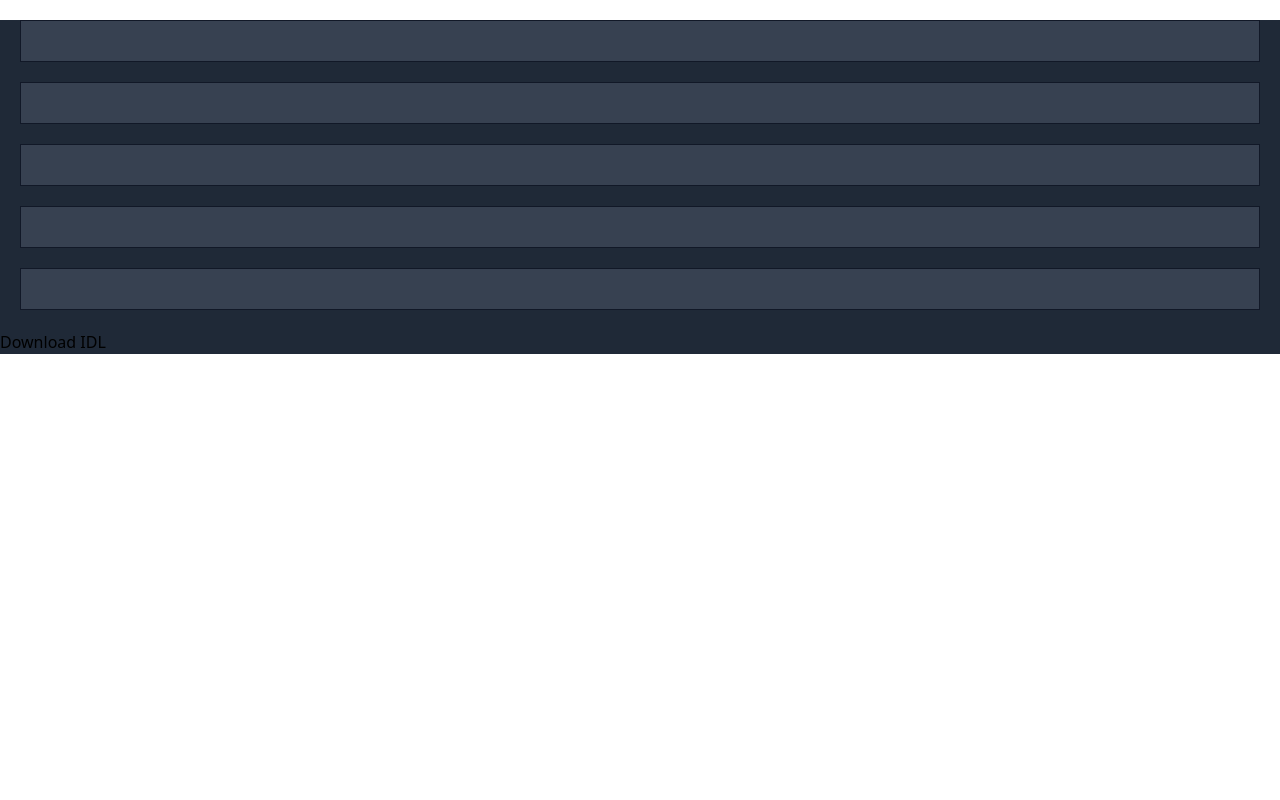
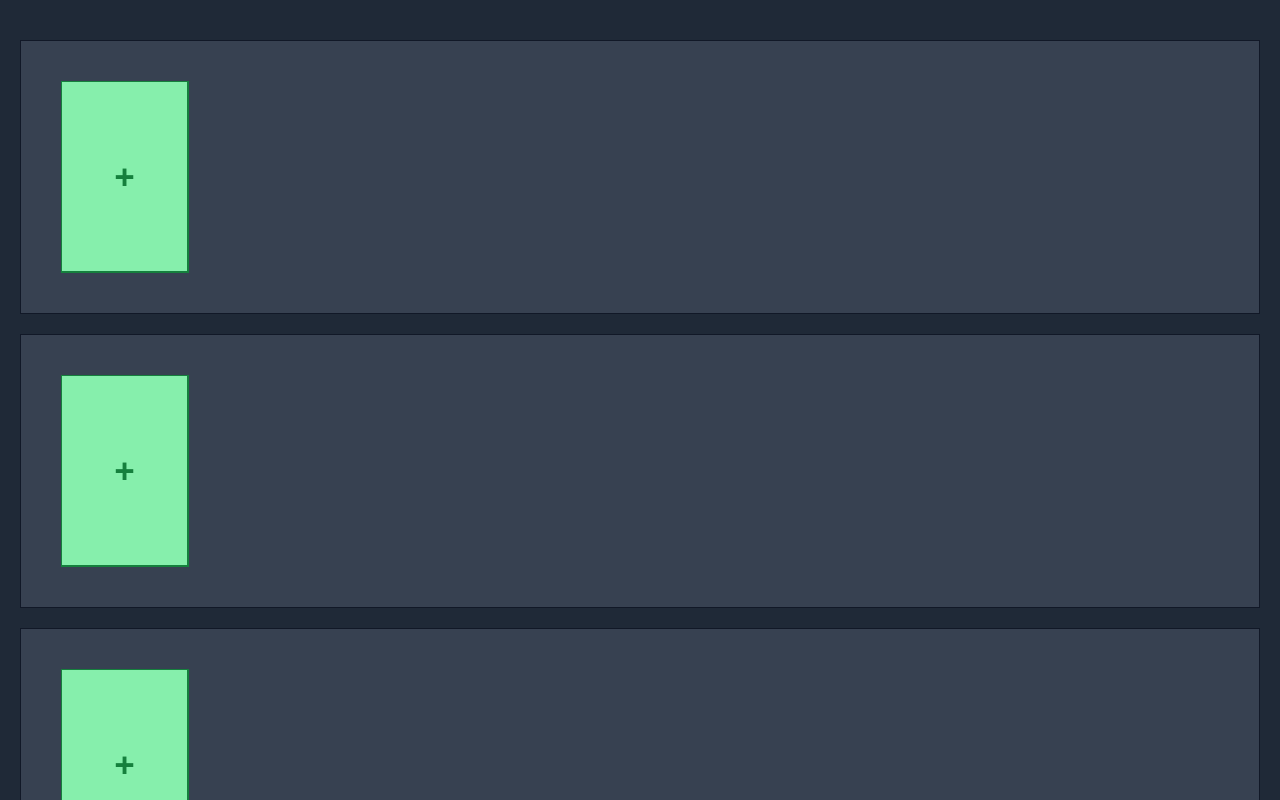
Before and after one commit to Web3-Builders-Alliance/soda, a Next.js app in the folder ui/: page / in a window 1280 px wide. Shown: the top 800 px of the page. Built offline with nearby package versions, Linux system fonts and the light colour scheme.

Commit message:
adding new items component (#22)

```diff
--- /dev/null
+++ b/ui/components/NewItem/index.tsx
@@ -0,0 +1,7 @@
+import { FC } from "react";
+
+export const NewItem: FC<any> = () => (
+    <div className="flex p-5 m-5 border w-32 h-48 border-green-700 border-b-2 border-r-2 bg-green-300 justify-center items-center text-green-700 font-bold text-4xl hover:border-r-4 hover:border-b-4 hover:bg-green-700 hover:text-green-300 hover:text-6xl cursor-pointer">
+      +
+    </div>
+  );
--- /dev/null
+++ b/ui/components/card/index.tsx
@@ -0,0 +1,10 @@
+import { FC } from "react";
+
+export const NewItem: FC<any> = ({content}) => {
+
+  return (
+    <div className="flex p-5 m-5 border w-20 h-50 border-gray-900 bg-yellow-700">
+      {content?.name}
+    </div>
+  );
+};
--- a/ui/components/section/index.tsx
+++ b/ui/components/section/index.tsx
@@ -1,4 +1,5 @@
 import { FC } from "react";
+import { NewItem } from "../NewItem";
 
 export const Section: FC<any> = ({content, setContent}) => {
 
@@ -7,6 +8,7 @@ export const Section: FC<any> = ({content, setContent}) => {
       {content?.map((item:any)=>(
         <div key={item.name}>{item.name}</div>
       ))}
+      <NewItem />
     </section>
   );
 };
--- a/ui/pages/index.tsx
+++ b/ui/pages/index.tsx
@@ -1,4 +1,4 @@
-import { Section } from "@/components/section";
+import { Section } from "@/components/Section";
 import Head from "next/head";
 import { useState } from "react";
 
@@ -53,7 +53,7 @@ export default function Home() {
           </button>
         </div>
       )}
-      <main className="bg-gray-800">
+      <main className="bg-gray-800 py-5">
         {[
           { name: instructions, item: instructions, setItem: setInstructions },
           { name: types, item: types, setItem: setTypes },
```
